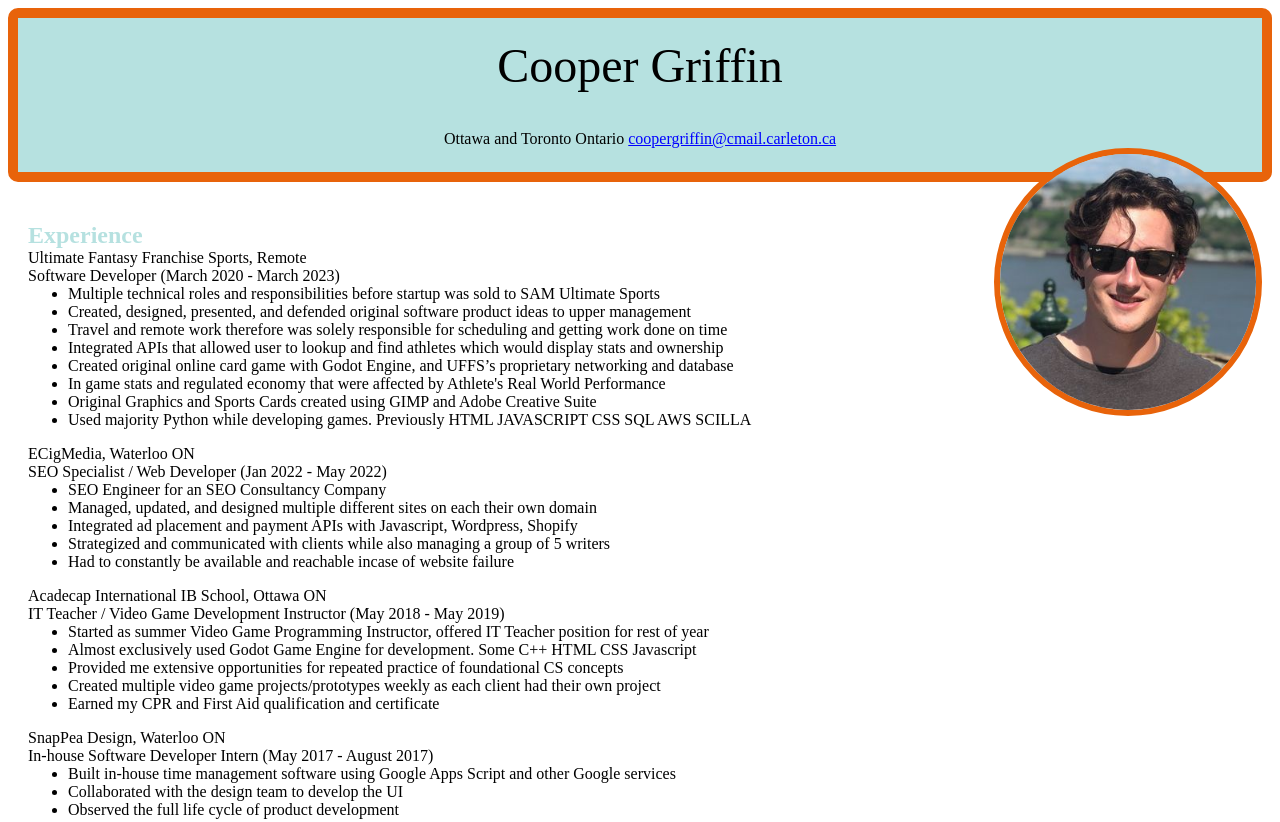
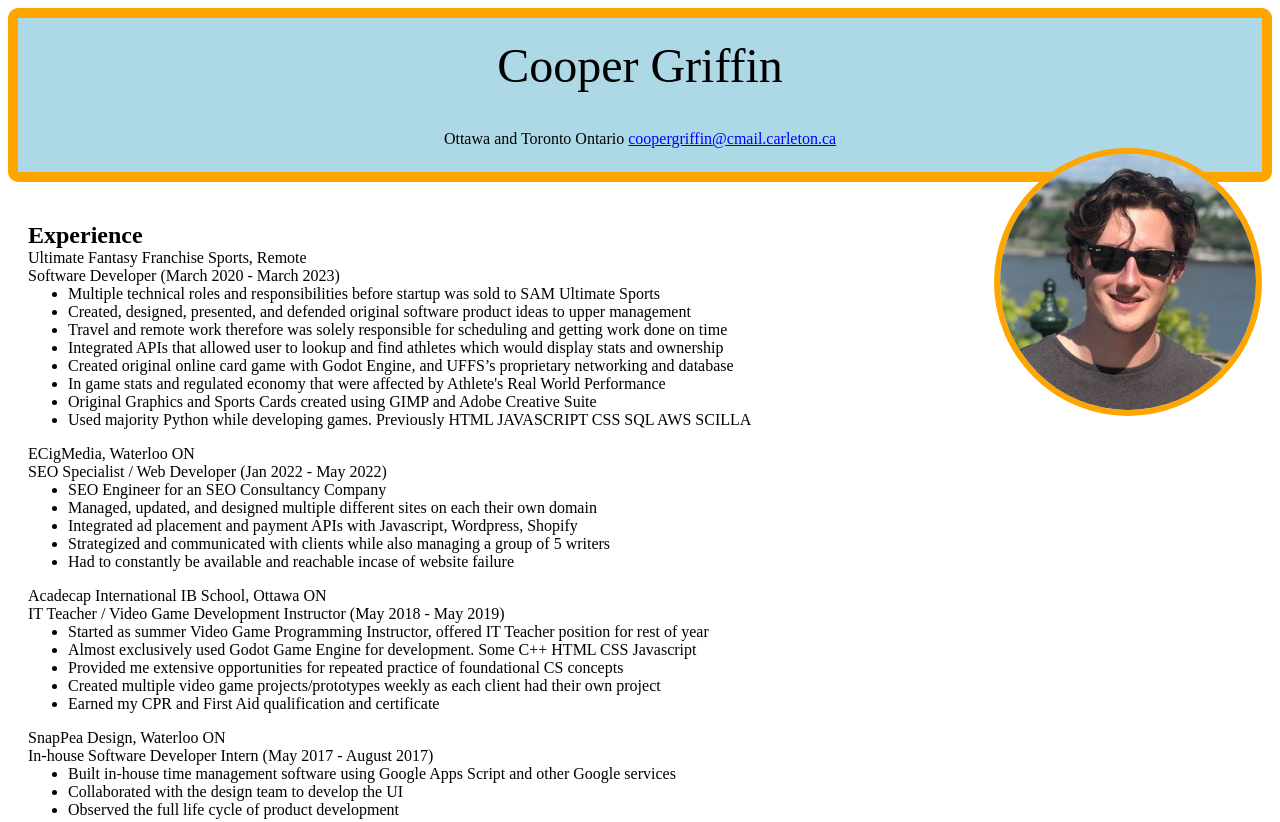
Before and after one commit to coopergriffin/coopergriffin.github.io, a plain HTML site: page index.html in a window 1280 px wide. Shown: the top 822 px of the page. Drawn offline with Linux system fonts and the light colour scheme.

Commit message:
Updated Colours
After some user feedback returned back to original colours

```diff
--- a/css/style.css
+++ b/css/style.css
@@ -27,7 +27,7 @@ a{
 
 img{
 	float:right;
-	border: 0.5vw solid #e8630a;
+	border: 0.5vw solid orange;
 	border-radius: 50%;
 }
 
@@ -47,9 +47,9 @@ h1 {
 }
 
 header {
-	border: 10px solid #e8630a;
+	border: 10px solid orange;
 	border-radius: 10px;
-	background-color: #b6e1e0;
+	background-color: lightblue;
 	/*background-image: url(1400w.jpeg);*/
 	/*background-repeat: no-repeat;
 	background-position: center top;*/
@@ -68,7 +68,6 @@ p{
 
 h2{
 	margin-bottom: 0px;
-	color: #b6e1e0;
 }
 
 
```
